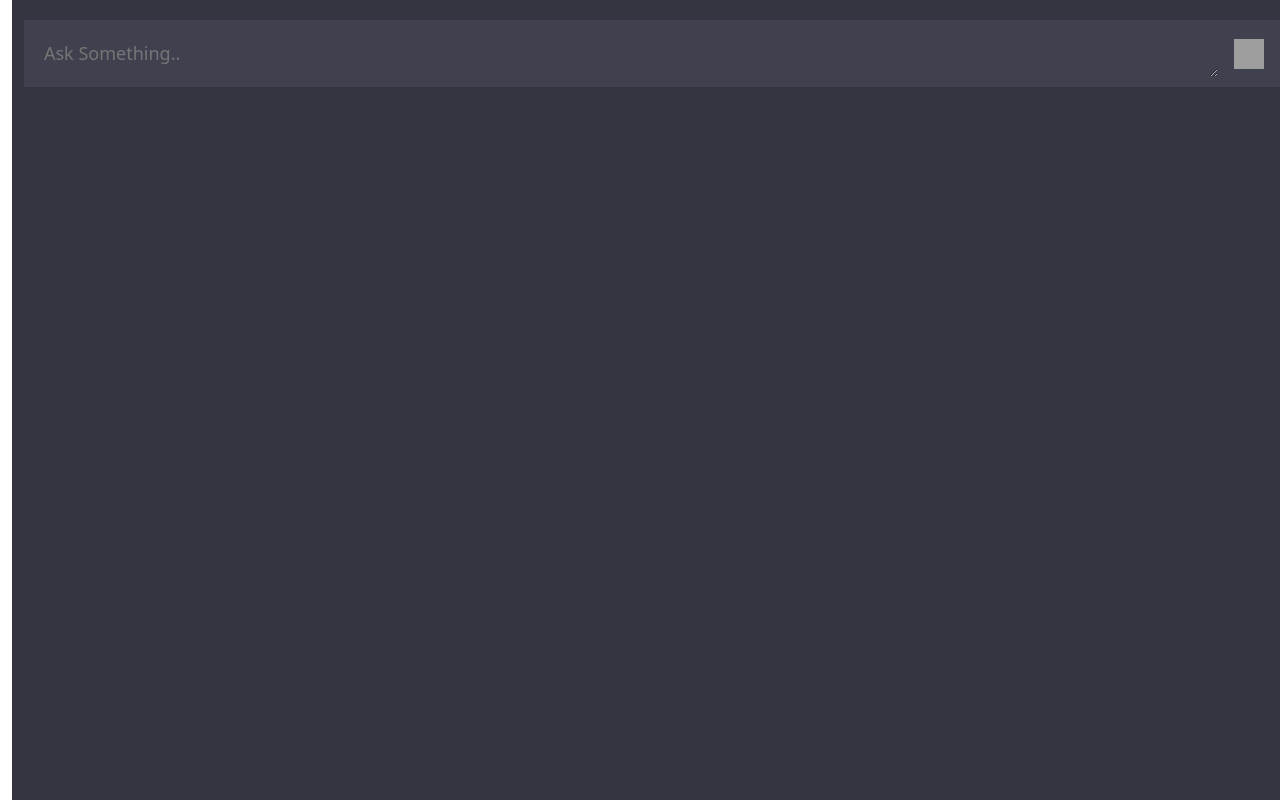
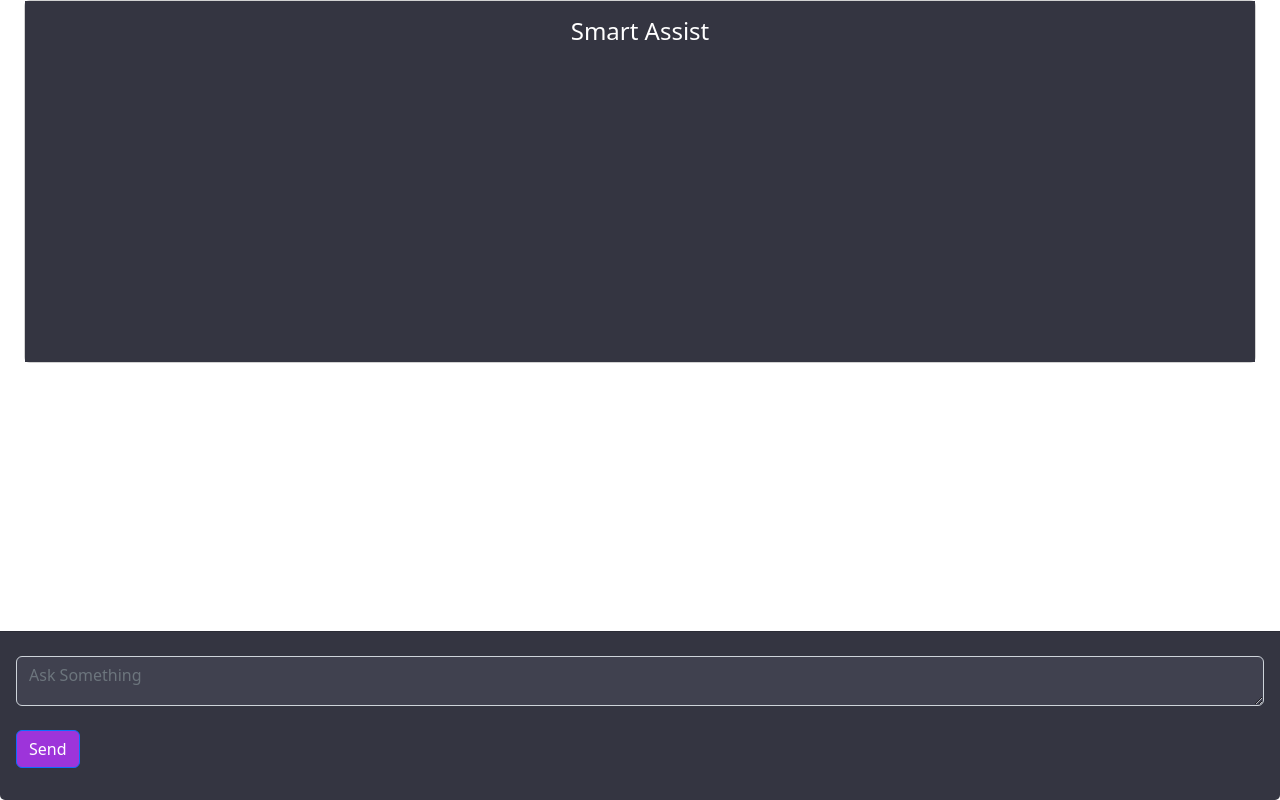
Before and after one commit to ubaid541/ai-tool-hub, a React (Vite) app: page /app/smartAssist in a window 1280 px wide. Built offline with nearby package versions, Linux system fonts and the light colour scheme; grey boxes are pictures that could not be loaded.

Commit message:
Styled smart assist

```diff
--- a/src/pages/apps/smart-assist/SmartAssist.css
+++ b/src/pages/apps/smart-assist/SmartAssist.css
@@ -4,7 +4,7 @@
     background: #343541;
   } */
 
-#smart_assist {
+  /* #smart_assist {
     width: 100vw;
     height: 100vh;
     background: #343541;
@@ -29,7 +29,7 @@
 
     padding-bottom: 20px;
     scroll-behavior: smooth;
-  }
+  } */
 
   /* hides scrollbar */
   #chat_container::-webkit-scrollbar {
--- a/src/pages/apps/smart-assist/SmartAssist.jsx
+++ b/src/pages/apps/smart-assist/SmartAssist.jsx
@@ -74,6 +74,7 @@ const SmartAssist = () => {
 
     const handleChange = (e)=>{
       // setinput_txt((prev) => ({ ...prev, [e.target.id]: e.target.value }))
+      console.log(e.target.value);
       setinput_txt(e.target.value)
     }
 
@@ -158,8 +159,7 @@ const SmartAssist = () => {
 
     return (
    <>
-   <seciton id="smart_assist" className="container-fluid">
-        <div id="chat_container" ></div>
+        {/* <div id="chat_container" ></div>
         <form className='chat_form'>
           <textarea
             id="txtarea"
@@ -171,8 +171,43 @@ const SmartAssist = () => {
             placeholder="Ask Something.."
           ></textarea>
           <button type="submit" onClick={handleSubmit}><img src="assets/send.svg" /></button>
-        </form>
-   </seciton>
+        </form> */}
+
+<div className="container-fluid" >
+      <div className="row justify-content-center">
+        <div className="col-md-12">
+          <div className="card">
+            <div className="card-headertext-white" style={{background:" #343541"}}>
+              <h4 className='text-white text-center my-3'>Smart Assist</h4>
+            </div>
+            <div className="card-body" id="chat_container" style={{background:"#343541", overflowY: "scroll", height: "300px"}}>
+              {/* Chat messages go here */}
+            </div>
+            <div className="card-footer fixed-bottom" style={{background:"#343541"}}>
+              <div className="form-group">
+                <textarea
+                  className="form-control chat-input mt-3"
+                  rows="1"
+                  cols="2"
+                  placeholder="Ask Something"
+                  value={input_txt}
+                  onChange={handleChange}
+                  onKeyPress={handleKeyPress}
+                  style={{background:"#40414F",color:"#fff",height:"50px"}}
+                ></textarea>
+                <button
+                  type="button"
+                  className="btn btn-primary send-btn my-4"
+                  onClick={handleSubmit}
+                >
+                  Send
+                </button>
+              </div>
+            </div>
+          </div>
+        </div>
+      </div>
+    </div>
      </>
     )
 }
```
